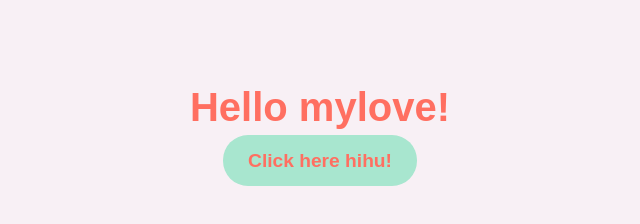
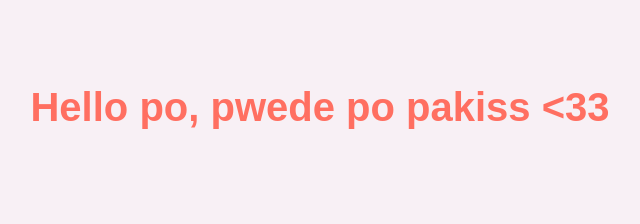
Before and after one commit to krzble/belle, a plain HTML site: page index.html in a window 1280 px wide. Shown: the whole page, without its empty margins (320-960 px from the left). Drawn offline with Linux system fonts and the light colour scheme.

Commit message:
Update index.html

```diff
--- a/index.html
+++ b/index.html
@@ -3,7 +3,7 @@
 <head>
     <meta charset="UTF-8">
     <meta name="viewport" content="width=device-width, initial-scale=1.0">
-    <title>Ali</title>
+    <title>Nyolskie Ali</title>
     <style>
         body {
             font-family: 'Arial', sans-serif;
@@ -42,9 +42,6 @@
     </style>
 </head>
 <body>
-    <h1>Hello mylove!</h1>
-    <p>
-        <a href="https://open.spotify.com/track/7hyFKrPZo1Zv4D35MpTBdr?si=c2cfd55c22be40c3" target="_blank">Click here hihu!</a>
-    </p>
+    <h1>Hello po, pwede po pakiss <33</h1>
 </body>
 </html>
```
